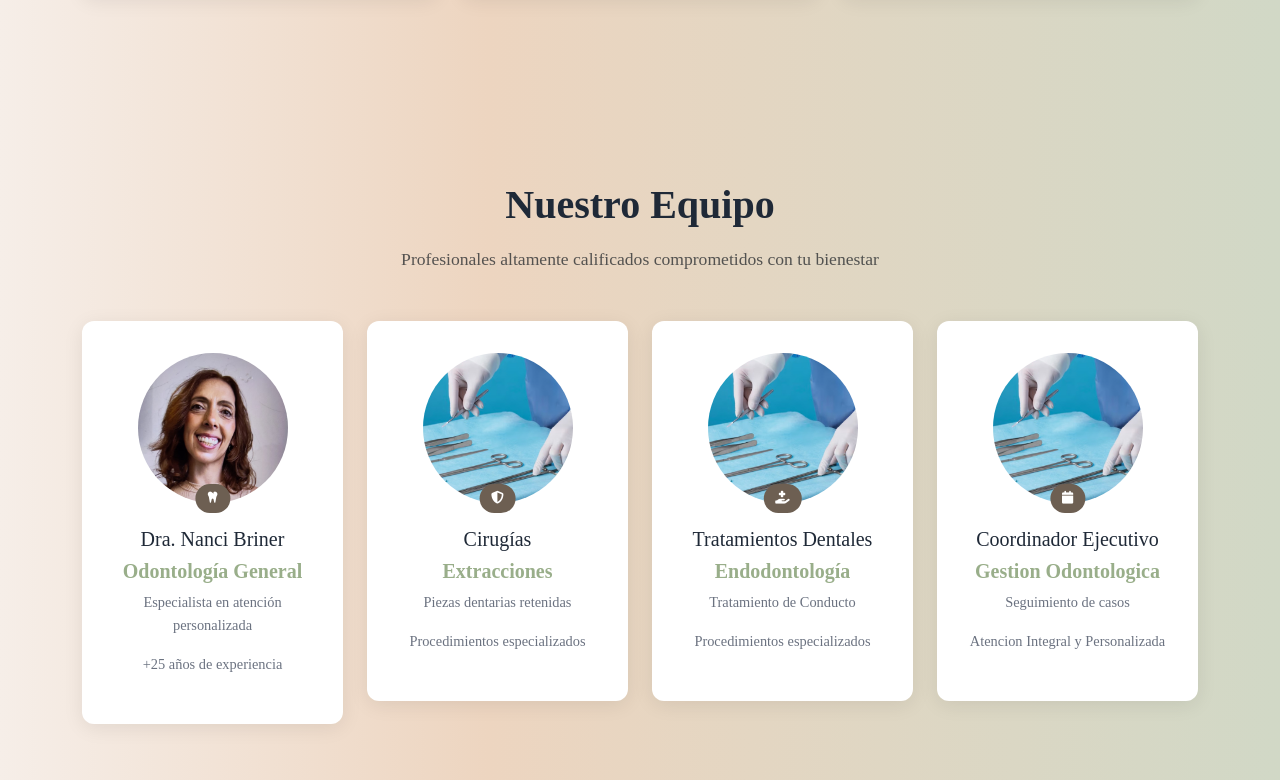
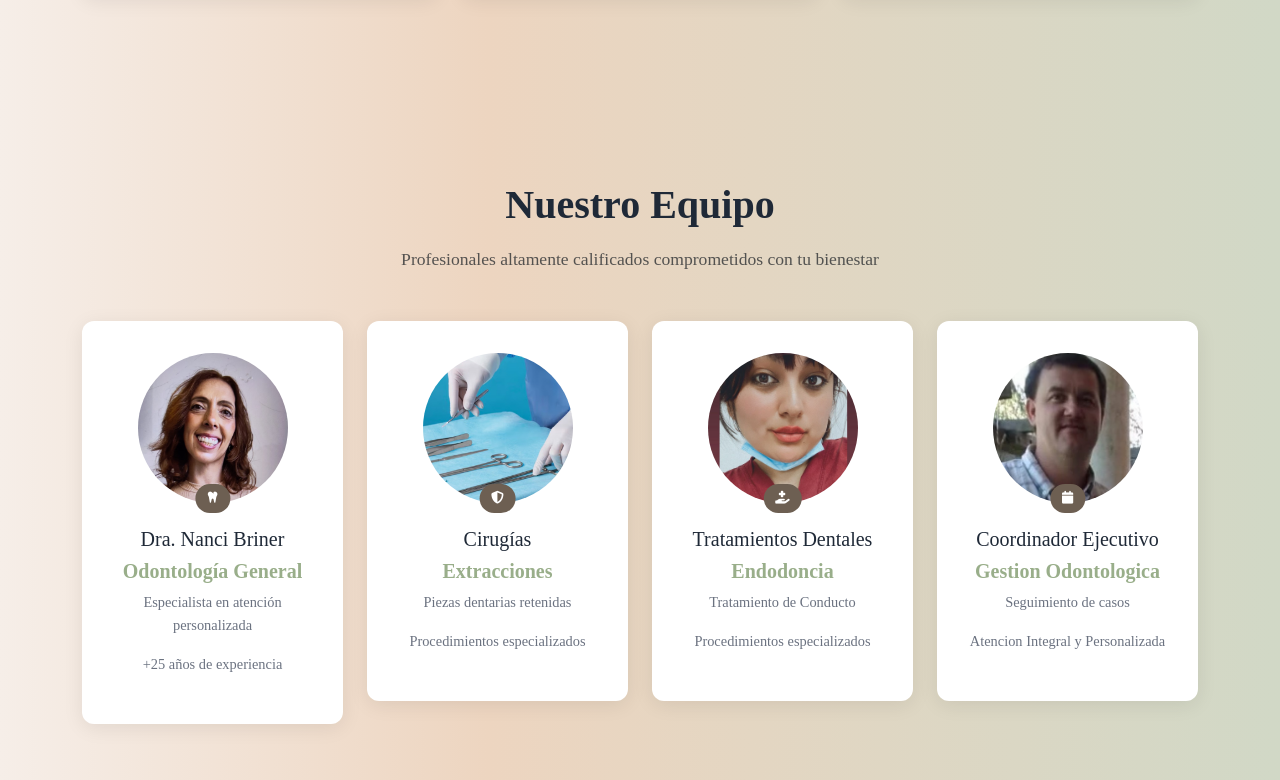
Before and after one commit to launocetti/odontologiacalm, a plain HTML site: page index.html in a window 1280 px wide. Shown: the part 2059-2839 px from the top of the page. Drawn offline with nearby package versions, Linux system fonts and the light colour scheme; a web font is replaced by a local one.

Commit message:
Update index.html

```diff
--- a/index.html
+++ b/index.html
@@ -315,7 +315,7 @@
                     <div class="col-lg-3 mb-3">
                         <div class="team-card text-center">
                             <div class="team-image">
-                                <img src="../imagenes/cirugia.jpeg?height=300&width=300" alt="Dra. Nanci Briner"
+                                <img src="../imagenes/Endodoncia.jpeg?height=300&width=300" alt="Dra. Nanci Briner"
                                     class="img-fluid rounded-circle" />
                                 <div class="team-badge">
                                     <i class="fas fa-hand-holding-medical"></i>
@@ -323,7 +323,7 @@
                             </div>
                             <h4>Tratamientos Dentales</h4>
                             <h4>
-                                <p class="team-specialty">Endodontología</p>
+                                <p class="team-specialty">Endodoncia</p>
                             </h4>
                             <p class="team-experience">Tratamiento de Conducto</p>
                             <p class="team-experience">Procedimientos especializados</p>
@@ -333,7 +333,7 @@
                     <div class="col-lg-3 mb-3">
                         <div class="team-card text-center">
                             <div class="team-image">
-                                <img src="../imagenes/cirugia.jpeg?height=300&width=300" alt="Dra. Nanci Briner"
+                                <img src="../imagenes/Dario 2.jpeg?height=300&width=300" alt="Dra. Nanci Briner"
                                     class="img-fluid rounded-circle" />
                                 <div class="team-badge">
                                     <i class="fas fa-calendar"></i>
```
